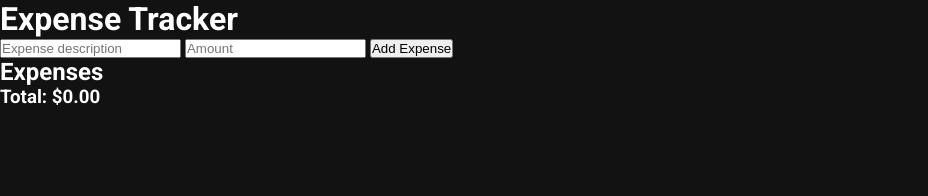
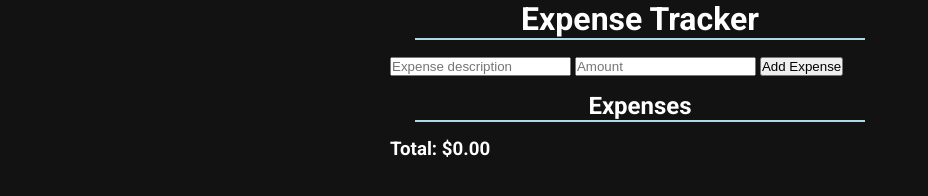
Before and after one commit to Espadv69/Expense-Tracker-JS, a plain HTML site: page index.html in a window 1280 px wide. Shown: the whole page, without its empty margins (0-928 px from the left). Drawn offline with Linux system fonts and the light colour scheme.

Commit message:
Add style for body, h1 and h2 -> bounds and align text

```diff
--- a/style.css
+++ b/style.css
@@ -10,6 +10,10 @@
 }
 
 body {
+  margin: auto;
+  width: 100%;
+  max-width: 500px;
+
   font-family:
     'Roboto',
     system-ui,
@@ -27,3 +31,19 @@ body {
   color: white;
   background: #121212;
 }
+
+h1,
+h2 {
+  margin: 0 auto;
+  margin-bottom: 1rem;
+  width: 100%;
+  max-width: 450px;
+
+  text-align: center;
+
+  border-bottom: 2px solid lightblue;
+}
+
+h2 {
+  margin-top: 1rem;
+}
```
